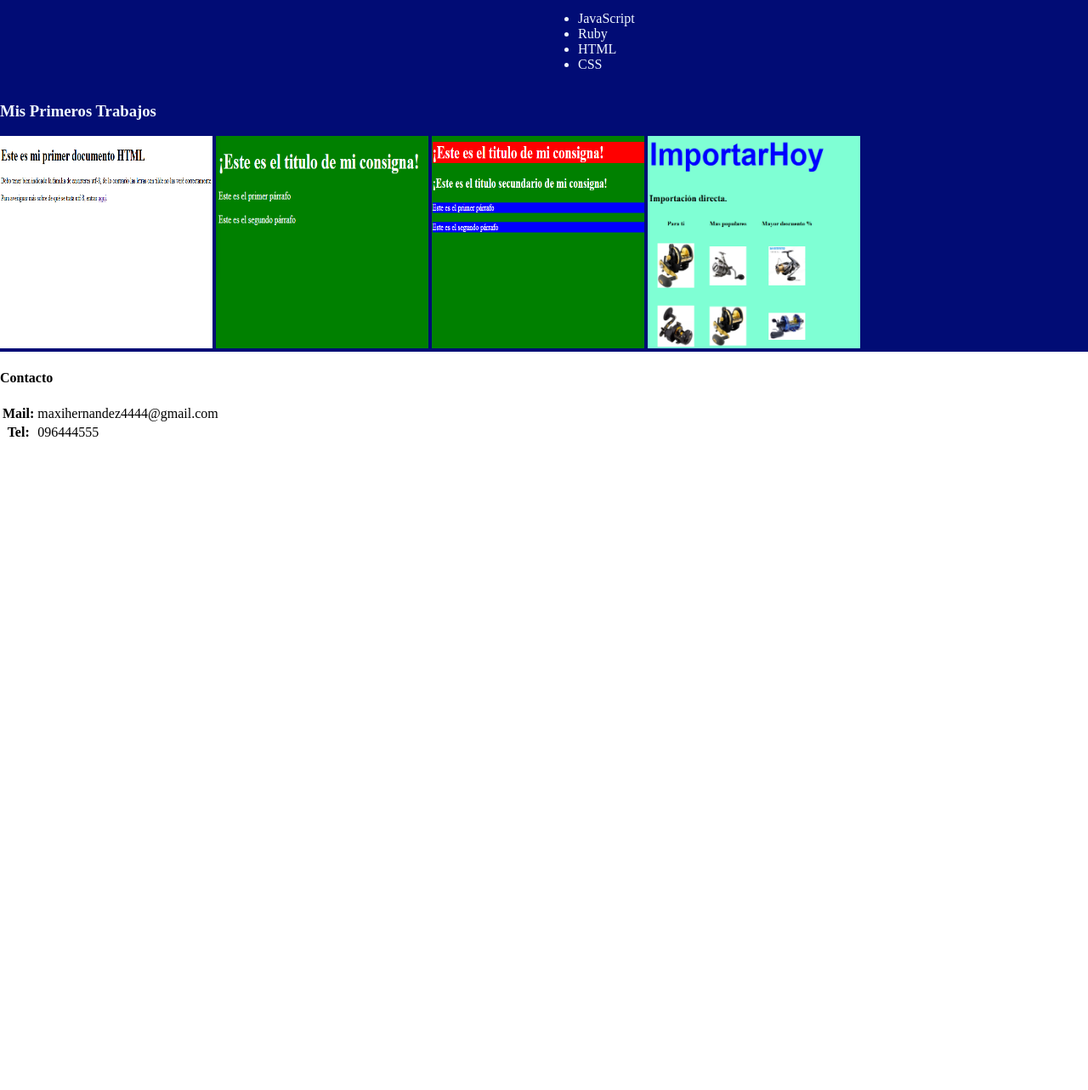
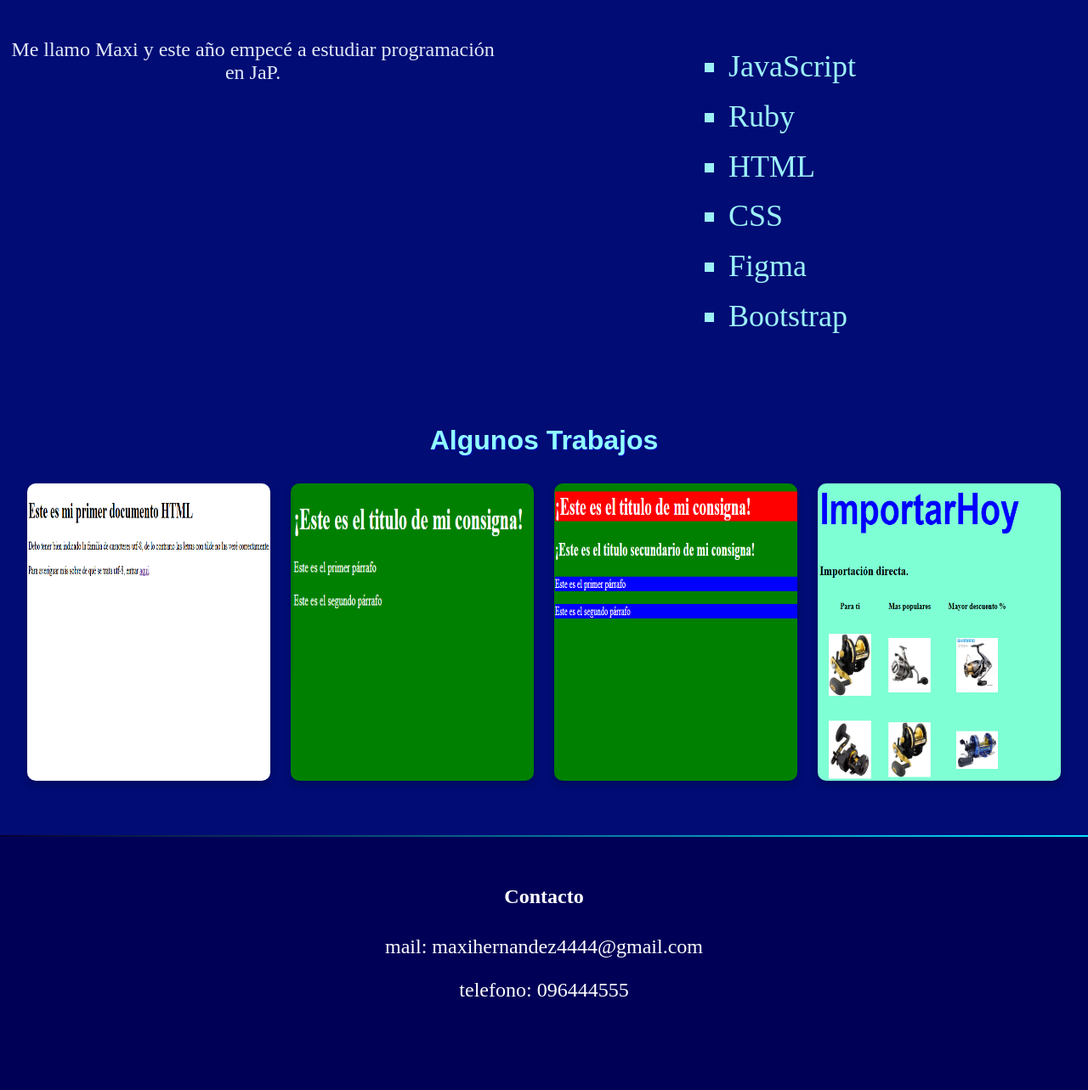
Before and after one commit to maxiher/maxiher.github.io, a plain HTML site: page index.html in a window 1280 px wide. Shown: the part 651-1934 px from the top of the page at 85% size. Before the commit the page ends 1172 px from the top, so only its background shows below. Drawn offline with Linux system fonts and the light colour scheme.

Commit message:
en proceso responsive

```diff
--- a/index.html
+++ b/index.html
@@ -13,46 +13,60 @@
         <h1 id="titulo">&lt;h1&gt;Maximiliano Hernández&lt;/h1&gt;</h1>
         <p id="subtitulo">Programador en formacion</p>
     </header>
+
     <main>
-        <div class="grid">
-        <section class="sobre-mi">
+        <section class="grid">
+            <div class="desplegable">
                 <h2>Sobre mi</h2>
+                <div class="contenido">
                     <p class="primer-parrafo">Me llamo Maxi y este año empecé a estudiar programación en JaP.</p>
-        </section>
+                </div>
+            </div>
 
-        <section class="estudios">
-            <h2>Estudios</h2>
-            <p>Lo que estoy aprendiendo:</p>
+            <div class="desplegable">
+                <h2>Estoy Aprendiendo</h2>
+                <div class="contenido">
                     <ul id="lista-estudios">
                         <li>JavaScript</li>
                         <li>Ruby</li>
                         <li>HTML</li>
                         <li>CSS</li>
+                        <li>Figma</li>
+                        <li>Bootstrap</li>
                     </ul>
+                </div>
+            </div>
         </section>
+
+        <section class="trabajos">
+            <h2>Algunos Trabajos</h2>
+            <div class="grid-proyectos">
+
+                <div class="proyecto">
+                    <img src="segundotrabajo.png" alt="segundotrabajo" height="350px">
                 </div>
-        <h3>Mis Primeros Trabajos</h3>
-        <section id="imagenes">
-            <img src="segundotrabajo.png" alt="segundotrabajo" width="250" height="250">
-            <img src="primertrabajo.png" alt="primertrabajo" width="250" height="250">
-            <img src="cuartotrabajo.png" alt="cuartotrabajo" width="250" height="250">
-            <img src="tercertrabajo.png" alt="tercertrabajo" width="250" height="250">
+
+                <div class="proyecto">
+                    <img src="primertrabajo.png" alt="primertrabajo" height="350px">
+                </div>
+
+                <div class="proyecto">
+                    <img src="cuartotrabajo.png" alt="cuartotrabajo" height="350px">
+                </div>
+
+                <div class="proyecto">
+                    <img src="tercertrabajo.png" alt="tercertrabajo" height="350px">
+                </div>
+            </div>
         </section>
     </main>
+    <footer>
         <section class="contacto">
             <h4>Contacto</h4>
-        <table>
-            <tr>
-                <th>Mail:</th>
-                <td> maxihernandez4444@gmail.com</td>
-            </tr>
-            <tr>
-                <th>Tel:</th>
-                <td>096444555</td>
-            </tr>
-        </table>
-
+            <p>mail: maxihernandez4444@gmail.com</p>
+            <p>telefono: 096444555</p>
         </section>
+    </footer>
 </body>
 
 </html>
--- a/style.css
+++ b/style.css
@@ -1,4 +1,5 @@
-body, html {
+body,
+html {
     margin: 0;
 }
 
@@ -6,6 +7,7 @@
     color: aqua;
     font-size: 700%;
     padding-top: 5%;
+    padding-left: 1%;
     margin-top: 0;
 }
 
@@ -14,12 +16,13 @@
     font-family: 'Open Sans';
     font-size: 300%;
     margin-top: 2vh;
+    padding-left: 1%;
 }
 
 header {
     background-color: rgb(0, 0, 87);
-    border-bottom: 2px solid blue;
-    border-image-source: linear-gradient(to right, rgb(9, 0, 48), rgb(7, 226, 255)) ;
+    border-bottom: 2px solid;
+    border-image-source: linear-gradient(to right, rgb(9, 0, 48), rgb(7, 226, 255));
     border-image-slice: 1;
     margin-top: 0;
 }
@@ -32,13 +35,95 @@
 }
 
 h2 {
+    font-family: sans-serif;
+    color: rgb(29, 237, 252);
     text-align: center;
-    padding-bottom: 4%;
-
+    font-size: 3em;
+    text-shadow: 1px 1px 1px rgba(0, 4, 218, 0.74);
 }
 
 .grid {
     display: grid;
     grid-template-columns: 1fr 1fr;
     padding-top: 1%;
+    padding-bottom: 1%;
+    margin-right: 7%;
 }
+
+@keyframes desplegar {
+    from {
+        max-height: 0;
+        opacity: 0;
+    }
+
+    to {
+        max-height: 500px;
+        opacity: 1;
+    }
+}
+
+.contenido {
+    text-align: center;
+    overflow: hidden;
+    animation: desplegar 7s ease forwards;
+    font-size: 1.5em;
+}
+
+li {
+    margin-bottom: 5%;
+}
+
+ul{
+    justify-items: flex-start;
+    padding-left: 44%;
+    list-style-type: square;
+    font-size: 1.5em;
+    color: rgb(165, 255, 255);
+}
+
+.trabajos>h2{
+    font-size: 2em;
+    color: rgb(145, 255, 255);
+}
+.trabajos{
+    text-align: center;
+    padding: 2rem;
+}
+
+.grid-proyectos {
+    display: grid;
+    grid-template-columns: repeat(auto-fit, minmax(250px, 1fr));
+    gap: 1.5rem;
+    margin-top: 2rem;
+    margin-bottom:2rem;
+}
+
+.proyecto {
+    position: relative;
+    overflow: hidden;
+    border-radius: 10px;
+    box-shadow: 0 5px 10px rgba(0, 0, 0, 0.2);
+    cursor: pointer;
+    transition: transform 0.3s ease;
+}
+
+.proyecto img{
+    display: block;
+    width: 100%;
+}
+
+.proyecto:hover {
+    transform: scale(1.05);
+}
+
+footer {
+    padding-top: 2%;
+    background-color: rgb(0, 0, 87);
+    border-top: 2px solid;
+    border-image-source: linear-gradient(to right, rgb(9, 0, 48), rgb(7, 226, 255));
+    border-image-slice: 1;
+    padding-bottom: 5rem;
+    text-align: center;
+    color: #ffffff;
+    font-size: 1.5em;
+}
```
Lines whose indentation alone changed are shown as unchanged.
